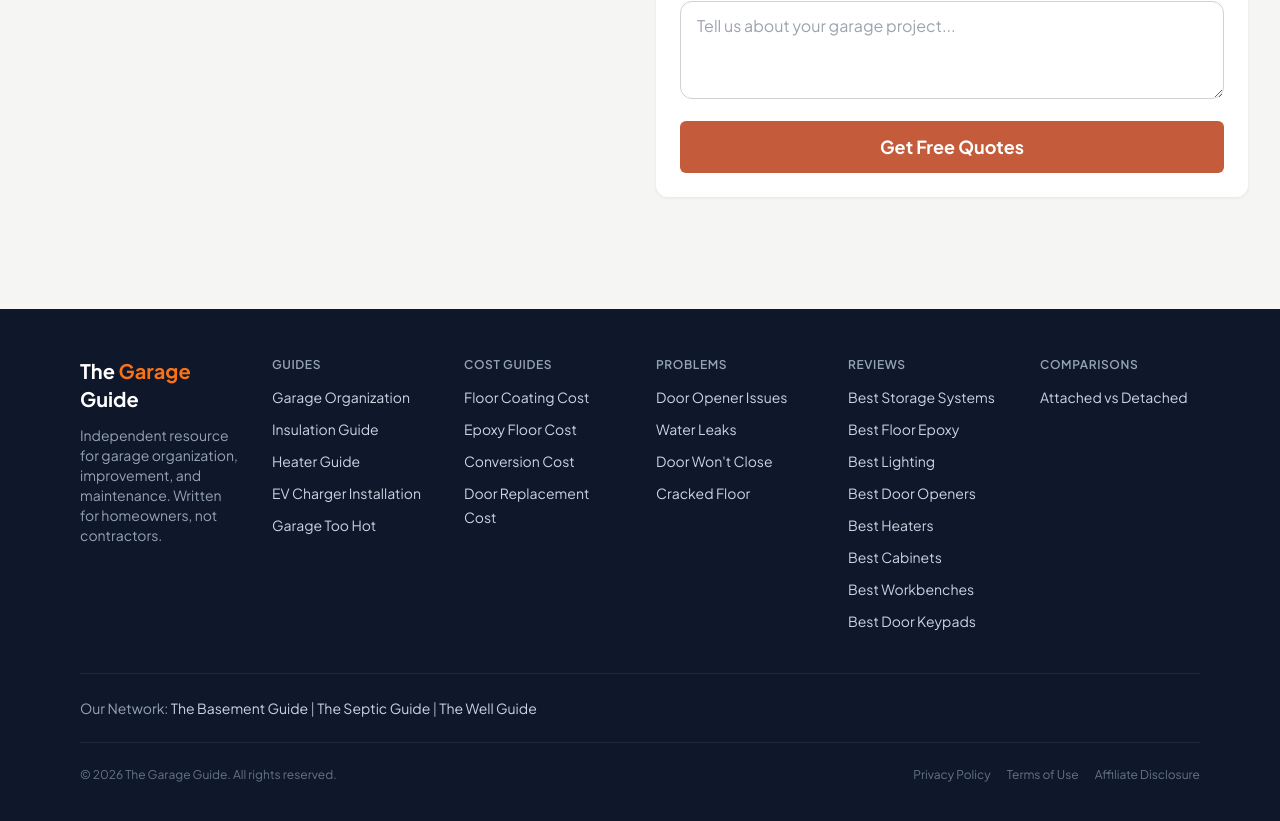
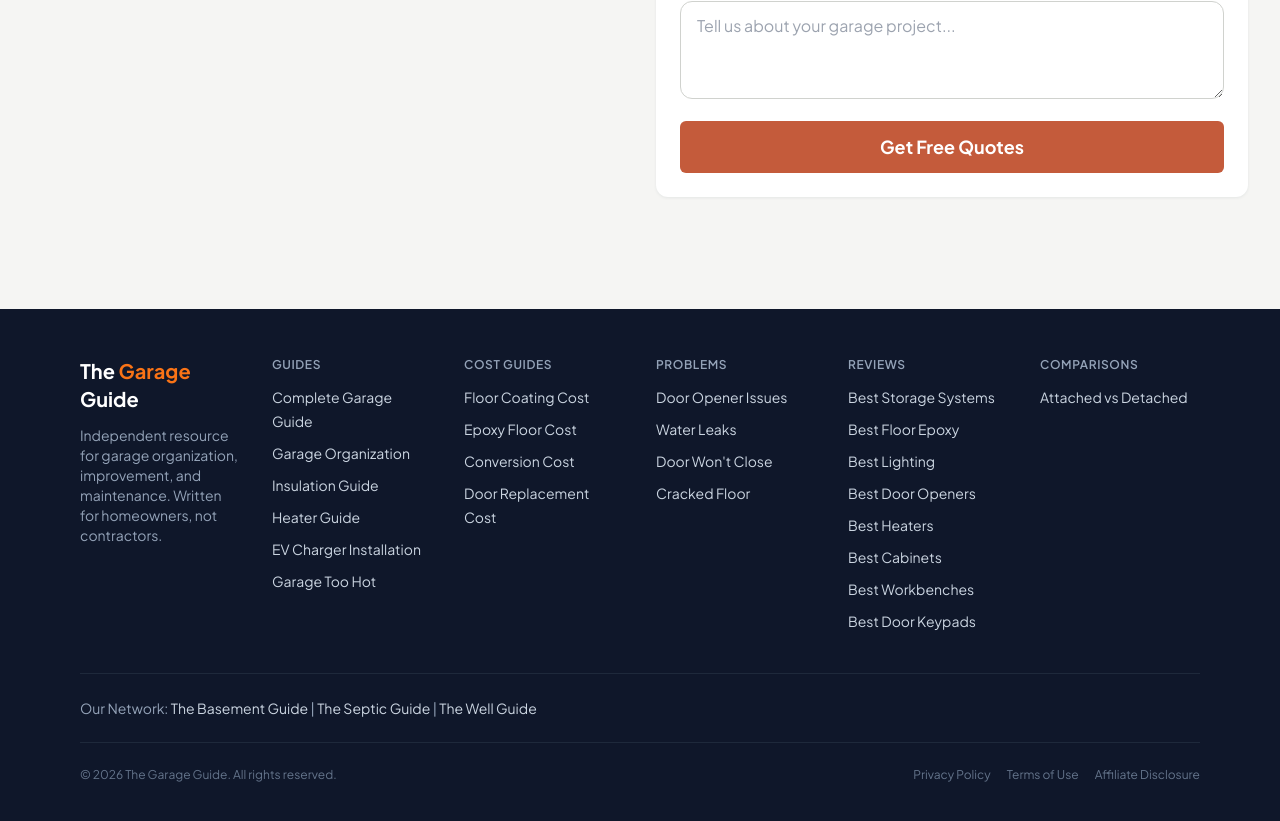
Before and after one commit to thebasementguide2026/thegarage.guide-, a Next.js app: page / in a window 1280 px wide. Shown: the part 3875-4696 px from the top of the page. Built offline with nearby package versions, Linux system fonts and the light colour scheme.

Commit message:
Add complete-garage-guide to Footer.tsx

```diff
--- a/components/Footer.tsx
+++ b/components/Footer.tsx
@@ -4,6 +4,7 @@ const footerSections = [
   {
     title: 'GUIDES',
     links: [
+      { label: 'Complete Garage Guide', href: '/guides/complete-garage-guide' },
       { label: 'Garage Organization', href: '/guides/complete-garage-organization-guide' },
       { label: 'Insulation Guide', href: '/guides/how-to-insulate-garage' },
       { label: 'Heater Guide', href: '/guides/garage-heater-guide' },
```
